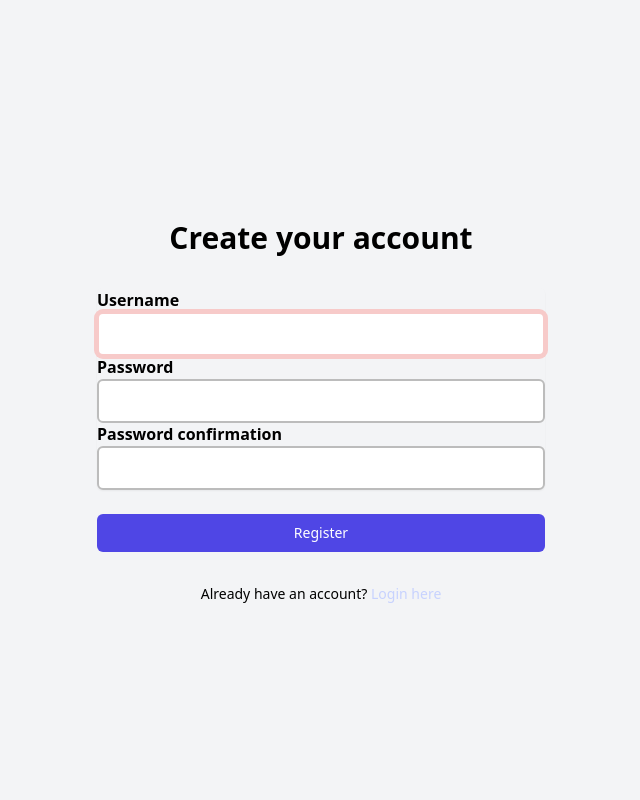
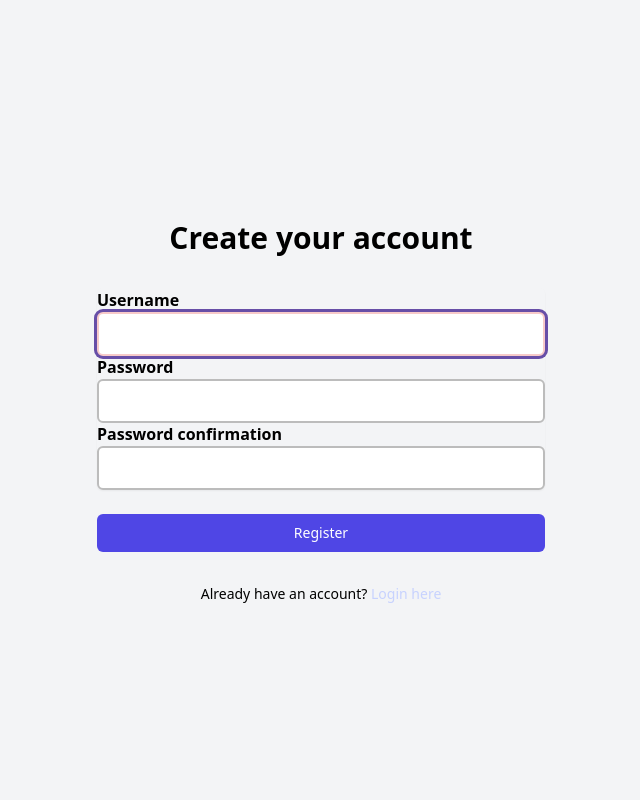
Before and after one commit to adienanimeesha/mental_health_tracker, a Django app: page /register/ in a window 1280 px wide, with the restyled element focused. Shown: the whole page, without its empty margins (319-959 px from the left). Run offline with Django 5.2, Linux system fonts and the light colour scheme; some libraries are stand-ins or nearby versions.

Commit message:
tutorial 4 update

```diff
--- a/static/css/global.css
+++ b/static/css/global.css
@@ -7,7 +7,7 @@
 .form-style form input:focus, form textarea:focus, form select:focus {
     outline: none;
     border-color: #F7CAC9;
-    box-shadow: 0 0 0 3px #F7CAC9;
+    box-shadow: 0 0 0 3px #674ea7;
 }
 @keyframes shine {
     0% { background-position: -200% 0; }
```
Also changed, not shown: static/image/very-sad.png (added).
